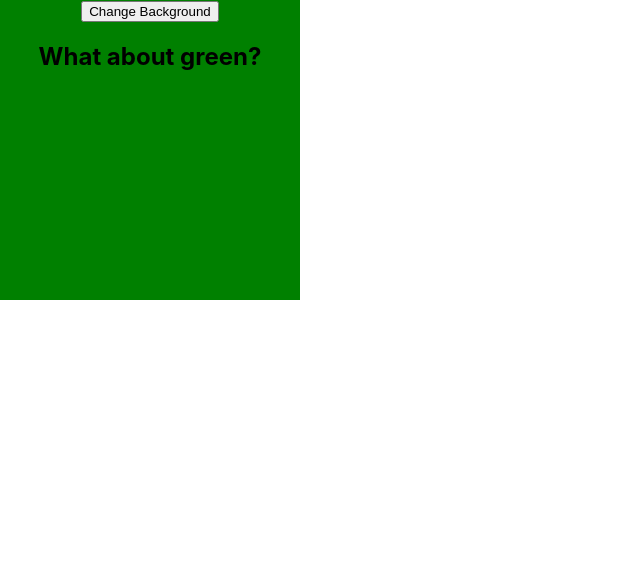
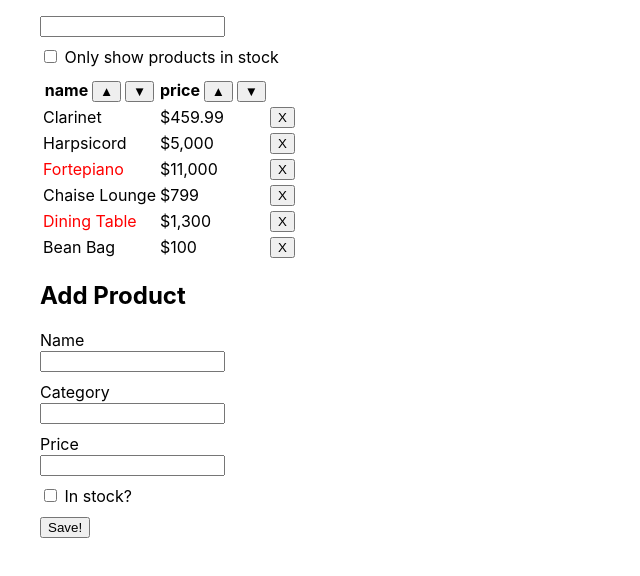
Before and after one commit to elharony/OC-Build-web-apps-with-ReactJS, a React (Create React App) app: page / in a window 1280 px wide. Shown: the top 576 px of the page, without its empty margins (0-640 px from the left). Built offline with nearby package versions, Linux system fonts and the light colour scheme.

Commit message:
add project: Store [Static]

```diff
--- a/src/App.css
+++ b/src/App.css
@@ -1,32 +1,14 @@
 .App {
-  text-align: center;
+  max-width: 1200px;
+  margin: 0 auto;
+  padding: 15px;
 }
-
-.App-logo {
-  animation: App-logo-spin infinite 20s linear;
-  height: 40vmin;
+.form-group {
+  margin-bottom: 10px
 }
-
-.App-header {
-  background-color: #282c34;
-  min-height: 100vh;
-  display: flex;
-  flex-direction: column;
-  align-items: center;
-  justify-content: center;
-  font-size: calc(10px + 2vmin);
-  color: white;
+label {
+  display: block
 }
-
-.App-link {
-  color: #61dafb;
+.out-of-stock {
+  color: red
 }
-
-@keyframes App-logo-spin {
-  from {
-    transform: rotate(0deg);
-  }
-  to {
-    transform: rotate(360deg);
-  }
-}
--- a/src/App.js
+++ b/src/App.js
@@ -1,39 +1,29 @@
 import React, { Component } from 'react'
-import ChangeBackground from './ChangeBackground'
 import './App.css'
 
+import Filters from './Components/Filters'
+import ProductList from './Components/ProductList'
+import AddProduct from './Components/AddProduct'
+
+
+// Static Data
+let products = {
+  '1': {id: 1, category: 'Musical Instruments', price: '$459.99', stocked: true, name: 'Clarinet'},
+  '2': {id: 2, category: 'Musical Instruments', price: '$5,000', stocked: true, name: 'Harpsicord'},
+  '3': {id: 3, category: 'Musical Instruments', price: '$11,000', stocked: false, name: 'Fortepiano'},
+  '4': {id: 4, category: 'Furniture', price: '$799', stocked: true, name: 'Chaise Lounge'},
+  '5': {id: 5, category: 'Furniture', price: '$1,300', stocked: false, name: 'Dining Table'},
+  '6': {id: 6, category: 'Furniture', price: '$100', stocked: true, name: 'Bean Bag'}
+}
+
 class App extends Component {
-
-  constructor(props) {
-    super(props)
-
-    this.state = {
-      background: "green"
-    }
-
-    this.changeColor = this.changeColor.bind(this)
-  }
-
-  changeColor() {
-    this.setState((prevState, props) => {
-      let newColor = this.state.background === "green" ? "yellow" : "green"
-
-      return {
-        background: newColor
-      }
-    })
-  }
 
   render() {
     return (
       <div className="App">
-        <div
-          className="square"
-          style={{width: "300px", height: "300px", background: this.state.background}}
-        >
-          <ChangeBackground changeColor={this.changeColor}/>
-          <h2>What about {this.state.background}?</h2>
-        </div>
+        <Filters />
+        <ProductList products={products}/>
+        <AddProduct />
       </div>
     )
   }
--- a/src/ChangeBackground.js
+++ /dev/null
@@ -1,22 +0,0 @@
-import React from 'react'
-
-class ChangeBackground extends React.Component {
-
-    constructor(props) {
-        super(props)
-        this.clickHandler = this.clickHandler.bind(this)
-    }
-
-    clickHandler() {
-        console.log("BAM")
-        this.props.changeColor()
-    }
-
-    render() {
-        return (
-            <button onClick={this.clickHandler}>Change Background</button>
-        )
-    }
-}
-
-export default ChangeBackground
--- /dev/null
+++ b/src/Components/AddProduct.js
@@ -0,0 +1,29 @@
+import React from 'react'
+
+class AddProduct extends React.Component {
+    render() {
+        return (
+            <form>
+                <h2>Add Product</h2>
+                <div className="form-group">
+                    <label>Name</label>
+                    <input type="text"/>
+                </div>
+                <div className="form-group">
+                    <label>Category</label>
+                    <input type="text"/>
+                </div>
+                <div className="form-group">
+                    <label>Price</label>
+                    <input type="text"/>
+                </div>
+                <div className="form-group">
+                    <input type="checkbox"/> In stock?
+                </div>
+                <button type="submit">Save!</button>
+            </form>
+        )
+    }
+}
+
+export default AddProduct
--- /dev/null
+++ b/src/Components/Filters.js
@@ -0,0 +1,18 @@
+import React from 'react'
+
+class Filters extends React.Component {
+    render() {
+        return (
+            <div className="filters">
+                <div className="form-group">
+                    <input type="search" />
+                </div>
+                <div className="form-group">
+                    <input type="checkbox" /> Only show products in stock
+                </div>
+            </div>
+        )
+    }
+}
+
+export default Filters
--- /dev/null
+++ b/src/Components/ProductList.js
@@ -0,0 +1,32 @@
+import React from 'react'
+import ProductTableColumn from './ProductTableColumn'
+import ProductTableRow from './ProductTableRow'
+
+class ProductList extends React.Component {
+    render() {
+
+        // Convert 'obj' to 'array'
+        let ProductsAsArray = Object.keys(this.props.products).map((productId) => this.props.products[productId])
+
+        // Insert each product into a row
+        let rows = ProductsAsArray.map((product) =>
+            <ProductTableRow product={product} key={product.id} />
+        )
+
+        return (
+            <table>
+                <thead>
+                    <tr>
+                        <ProductTableColumn name="name"/>
+                        <ProductTableColumn name="price"/>
+                    </tr>
+                </thead>
+                <tbody>
+                    {rows}
+                </tbody>
+            </table>
+        )
+    }
+}
+
+export default ProductList
--- /dev/null
+++ b/src/Components/ProductTableColumn.js
@@ -0,0 +1,12 @@
+import React from 'react'
+
+
+class ProductTableColumn extends React.Component {
+    render() {
+        return (
+            <th>{this.props.name} <button>▲</button> <button>▼</button></th>
+        )
+    }
+}
+
+export default ProductTableColumn
--- /dev/null
+++ b/src/Components/ProductTableRow.js
@@ -0,0 +1,15 @@
+import React from 'react'
+
+class ProductTableRow extends React.Component {
+    render() {
+        return (
+            <tr>
+                <td className={this.props.product.stocked ? 'stock' : 'out-of-stock'}>{this.props.product.name}</td>
+                <td>{this.props.product.price}</td>
+                <td><button>X</button></td>
+            </tr>
+        )
+    }
+}
+
+export default ProductTableRow
```
